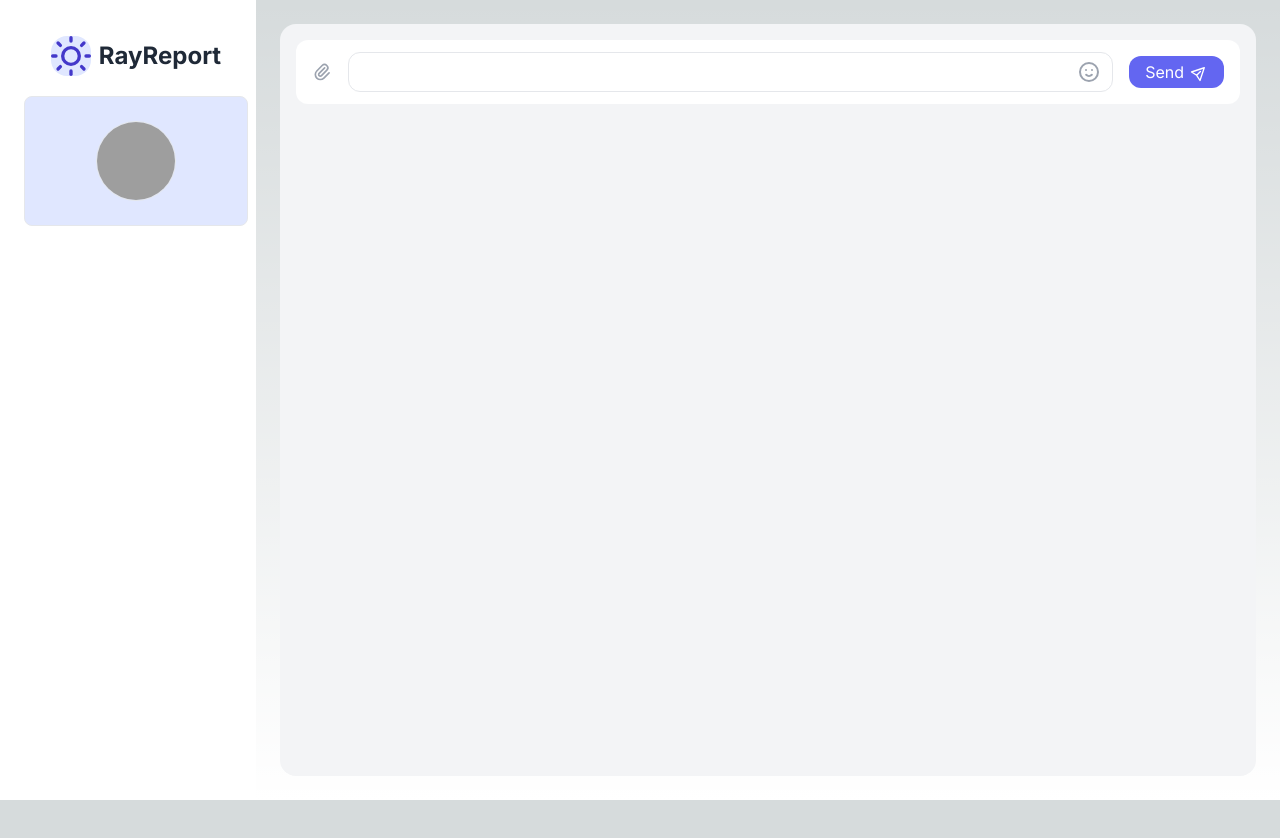
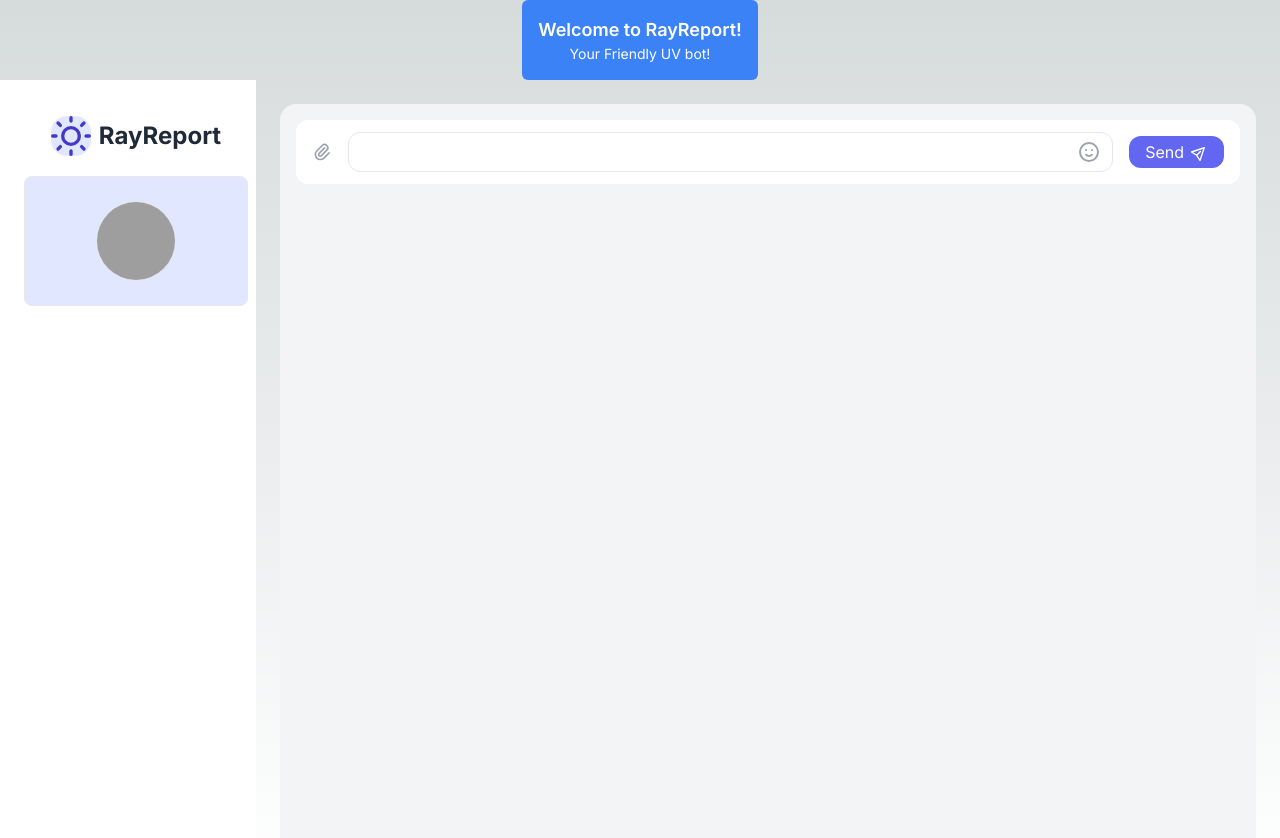
Before and after one commit to Dulinag/RayReport, a Next.js app in the folder frontend/: page / in a window 1280 px wide. Shown: the top 838 px of the page. Before the commit the page ends 800 px from the top, so only its background shows below. Built offline with nearby package versions, Linux system fonts and the light colour scheme; grey boxes are pictures that could not be loaded.

Commit message:
added Center Text in the website

```diff
--- a/frontend/src/app/(site)/page.js
+++ b/frontend/src/app/(site)/page.js
@@ -1,12 +1,13 @@
 import Image from 'next/image'
 import Chat from '../components/Chat'
+import CenterText from '../components/CenterText'
 
 export default function Home() {
   return (
   <>
 
 
-
+  <CenterText/>
   <Chat/>
 
   </>
--- /dev/null
+++ b/frontend/src/app/components/CenterText.jsx
@@ -0,0 +1,16 @@
+import React from 'react'
+
+function CenterText() {
+    return (
+        <div className="flex items-center justify-center h-full">
+        <div className="text-gray-600 text-center">
+          <div className="bg-blue-500 text-white rounded-md p-4">
+            <p className="text-lg font-semibold">Welcome to RayReport!</p>
+            <p className="text-sm">Your Friendly UV bot!</p>
+          </div>
+        </div>
+      </div>
+    );
+  }
+
+  export default CenterText;
```
